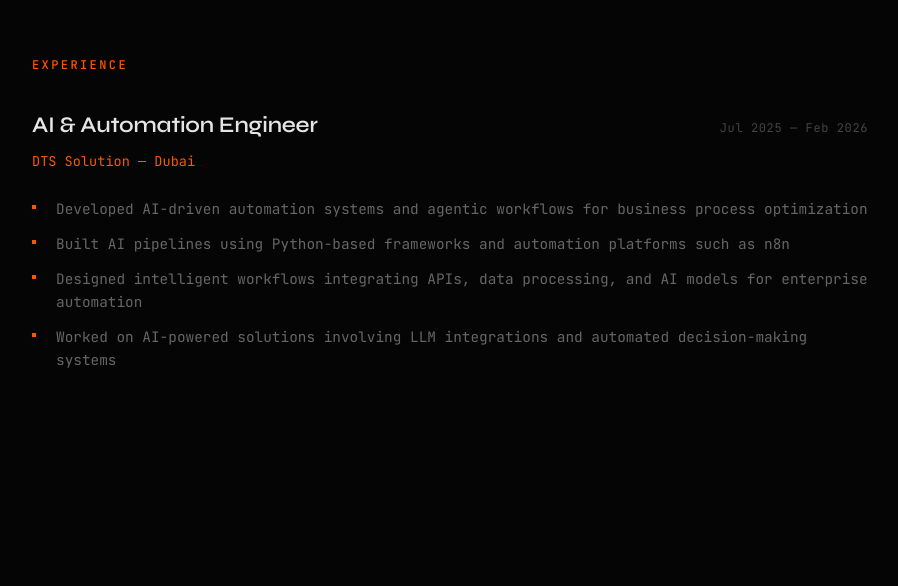
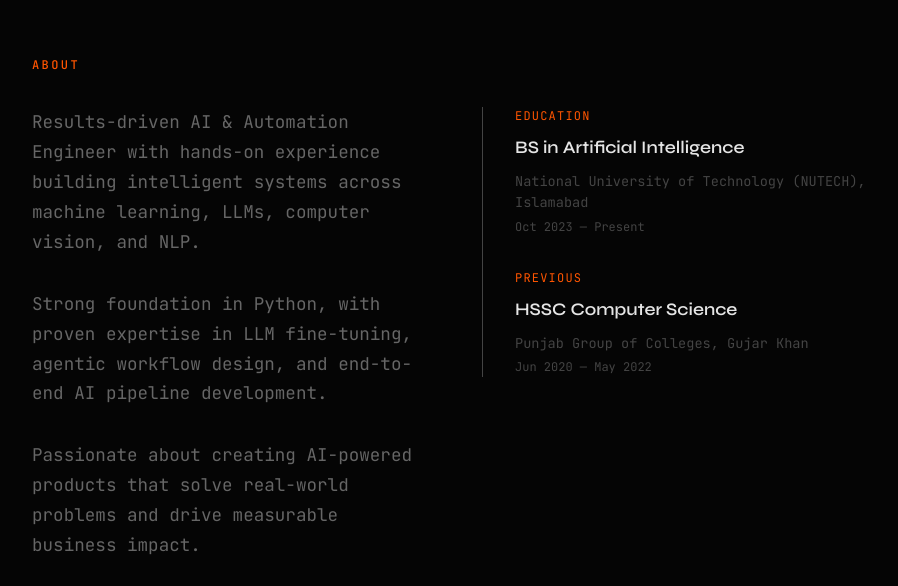
Before and after one commit to umairxdev/umairxdev.github.io, a React (Vite) app: page / in a window 1280 px wide. Shown: the part 894-1480 px from the top of the page, without its empty margins (190-1088 px from the left). Built offline with nearby package versions, Linux system fonts and the light colour scheme; the HTML template or start-up script is replaced by a standard one.

Commit message:
Added about section

```diff
--- a/src/App.jsx
+++ b/src/App.jsx
@@ -2,6 +2,7 @@ import React from 'react'
 import CustomCursor from './components/CustomCursor'
 import Navigation from './components/Navigation'
 import Hero from './components/Hero'
+import About from './components/About'
 import Experience from './components/Experience'
 import Projects from './components/Projects'
 import Skills from './components/Skills'
@@ -15,6 +16,7 @@ function App() {
       <Navigation />
       <main>
         <Hero />
+        <About />
         <Experience />
         <Projects />
         <Skills />
--- /dev/null
+++ b/src/components/About.jsx
@@ -0,0 +1,146 @@
+import React, { useEffect, useRef, useState } from 'react'
+
+const About = () => {
+  const [isVisible, setIsVisible] = useState(false)
+  const ref = useRef(null)
+
+  useEffect(() => {
+    const observer = new IntersectionObserver(
+      ([entry]) => {
+        if (entry.isIntersecting) {
+          setIsVisible(true)
+          observer.disconnect()
+        }
+      },
+      { threshold: 0.1 }
+    )
+    if (ref.current) observer.observe(ref.current)
+    return () => observer.disconnect()
+  }, [])
+
+  return (
+    <section id="about" style={{
+      padding: '150px 0',
+    }}>
+      <div className="container" ref={ref}>
+        <div style={{
+          opacity: isVisible ? 1 : 0,
+          transform: isVisible ? 'translateY(0)' : 'translateY(30px)',
+          transition: 'all 0.8s cubic-bezier(0.23, 1, 0.32, 1)',
+        }}>
+          <div className="section-label">About</div>
+
+          <div style={{
+            display: 'grid',
+            gridTemplateColumns: '1fr 1fr',
+            gap: '4rem',
+            alignItems: 'start',
+          }}>
+            <div>
+              <p style={{
+                fontSize: '1.1rem',
+                lineHeight: 1.7,
+                color: 'var(--text-muted)',
+                marginBottom: '2rem',
+              }}>
+                Results-driven AI & Automation Engineer with hands-on experience building intelligent systems across machine learning, LLMs, computer vision, and NLP.
+              </p>
+              <p style={{
+                fontSize: '1.1rem',
+                lineHeight: 1.7,
+                color: 'var(--text-muted)',
+                marginBottom: '2rem',
+              }}>
+                Strong foundation in Python, with proven expertise in LLM fine-tuning, agentic workflow design, and end-to-end AI pipeline development.
+              </p>
+              <p style={{
+                fontSize: '1.1rem',
+                lineHeight: 1.7,
+                color: 'var(--text-muted)',
+              }}>
+                Passionate about creating AI-powered products that solve real-world problems and drive measurable business impact.
+              </p>
+            </div>
+
+            <div style={{
+              borderLeft: '1px solid var(--text-dim)',
+              paddingLeft: '2rem',
+            }}>
+              <div style={{ marginBottom: '2rem' }}>
+                <div style={{
+                  fontFamily: 'var(--font-mono)',
+                  fontSize: '0.75rem',
+                  color: 'var(--accent)',
+                  marginBottom: '0.5rem',
+                  letterSpacing: '0.1em',
+                }}>
+                  EDUCATION
+                </div>
+                <div style={{
+                  fontFamily: 'var(--font-display)',
+                  fontSize: '1.1rem',
+                  fontWeight: 600,
+                  marginBottom: '0.5rem',
+                }}>
+                  BS in Artificial Intelligence
+                </div>
+                <div style={{
+                  fontFamily: 'var(--font-mono)',
+                  fontSize: '0.85rem',
+                  color: 'var(--text-dim)',
+                }}>
+                  National University of Technology (NUTECH), Islamabad
+                </div>
+                <div style={{
+                  fontFamily: 'var(--font-mono)',
+                  fontSize: '0.75rem',
+                  color: 'var(--text-dim)',
+                  marginTop: '0.25rem',
+                }}>
+                  Oct 2023 — Present
+                </div>
+              </div>
+
+              <div>
+                <div style={{
+                  fontFamily: 'var(--font-mono)',
+                  fontSize: '0.75rem',
+                  color: 'var(--accent)',
+                  marginBottom: '0.5rem',
+                  letterSpacing: '0.1em',
+                }}>
+                  PREVIOUS
+                </div>
+                <div style={{
+                  fontFamily: 'var(--font-display)',
+                  fontSize: '1.1rem',
+                  fontWeight: 600,
+                  marginBottom: '0.5rem',
+                }}>
+                  HSSC Computer Science
+                </div>
+                <div style={{
+                  fontFamily: 'var(--font-mono)',
+                  fontSize: '0.85rem',
+                  color: 'var(--text-dim)',
+                }}>
+                  Punjab Group of Colleges, Gujar Khan
+                </div>
+                <div style={{
+                  fontFamily: 'var(--font-mono)',
+                  fontSize: '0.75rem',
+                  color: 'var(--text-dim)',
+                  marginTop: '0.25rem',
+                }}>
+                  Jun 2020 — May 2022
+                </div>
+              </div>
+            </div>
+          </div>
+        </div>
+      </div>
+    </section>
+  )
+}
+
+export default About
--- a/src/components/Navigation.jsx
+++ b/src/components/Navigation.jsx
@@ -29,6 +29,7 @@ const Navigation = () => {
         fontFamily: 'var(--font-mono)',
         letterSpacing: '0.05em',
       }}>
+        <a href="#about" style={{ color: 'var(--text)' }}>ABOUT</a>
         <a href="#experience" style={{ color: 'var(--text)' }}>EXPERIENCE</a>
         <a href="#projects" style={{ color: 'var(--text)' }}>PROJECTS</a>
         <a href="#skills" style={{ color: 'var(--text)' }}>SKILLS</a>
--- a/src/index.css
+++ b/src/index.css
@@ -80,6 +80,20 @@ a:hover {
   }
 }
 
+@media (max-width: 768px) {
+  #about .container > div > div {
+    grid-template-columns: 1fr !important;
+    gap: 2rem !important;
+  }
+
+  #about .container > div > div > div:last-child {
+    border-left: none !important;
+    border-top: 1px solid var(--text-dim);
+    padding-left: 0 !important;
+    padding-top: 2rem;
+  }
+}
+
 /* Noise overlay */
 .noise-overlay {
   position: fixed;
```
